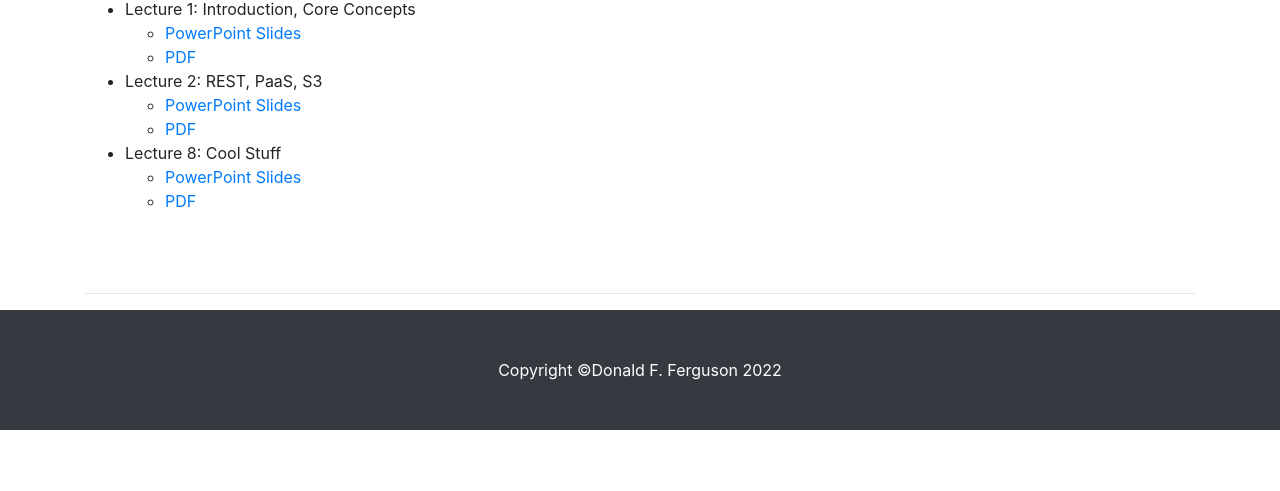
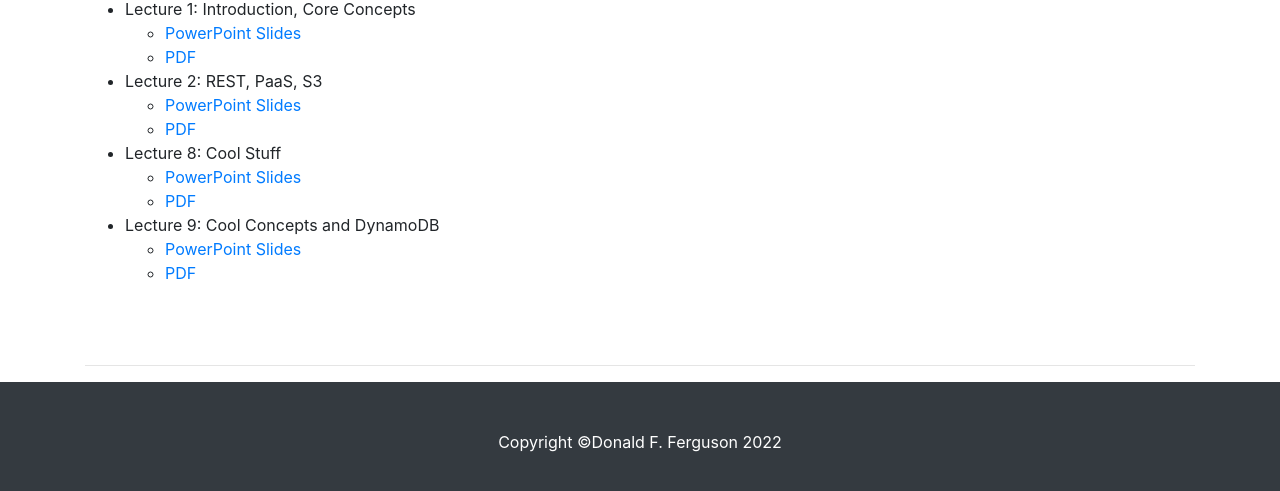
Before and after one commit to donald-f-ferguson/Topics-in-SW-Engineering-F22, a plain HTML site: page docs/reference-material.html in a window 1280 px wide. Shown: the part 373-864 px from the top of the page. Before the commit the page ends 803 px from the top, so only its background shows below. Drawn offline with Linux system fonts and the light colour scheme.

Commit message:
First pass a Sprint 2

```diff
--- a/docs/reference-material.html
+++ b/docs/reference-material.html
@@ -99,6 +99,14 @@
                               PDF</a></li>
                       </ul>
                   </li>
+                  <li>Lecture 9: Cool Concepts and DynamoDB
+                      <ul>
+                          <li><a href="https://github.com/donald-f-ferguson/Topics-in-SW-Engineering-F22/blob/main/Lectures/09-Lecture-Some-Concepts-DynamoDB/09-Lecture-Some-Concept-DynamoDB.pptx">
+                              PowerPoint Slides</a></li>
+                          <li><a href="https://github.com/donald-f-ferguson/Topics-in-SW-Engineering-F22/blob/main/Lectures/09-Lecture-Some-Concepts-DynamoDB/09-Lecture-Some-Concept-DynamoDB.pdf">
+                              PDF</a></li>
+                      </ul>
+                  </li>
                   <!--
                   <li>Lecture 2: Microservices, REST, Containers, PaaS, S3, APIs
                       <ul>
```
Also changed, not shown: 2 other files.
